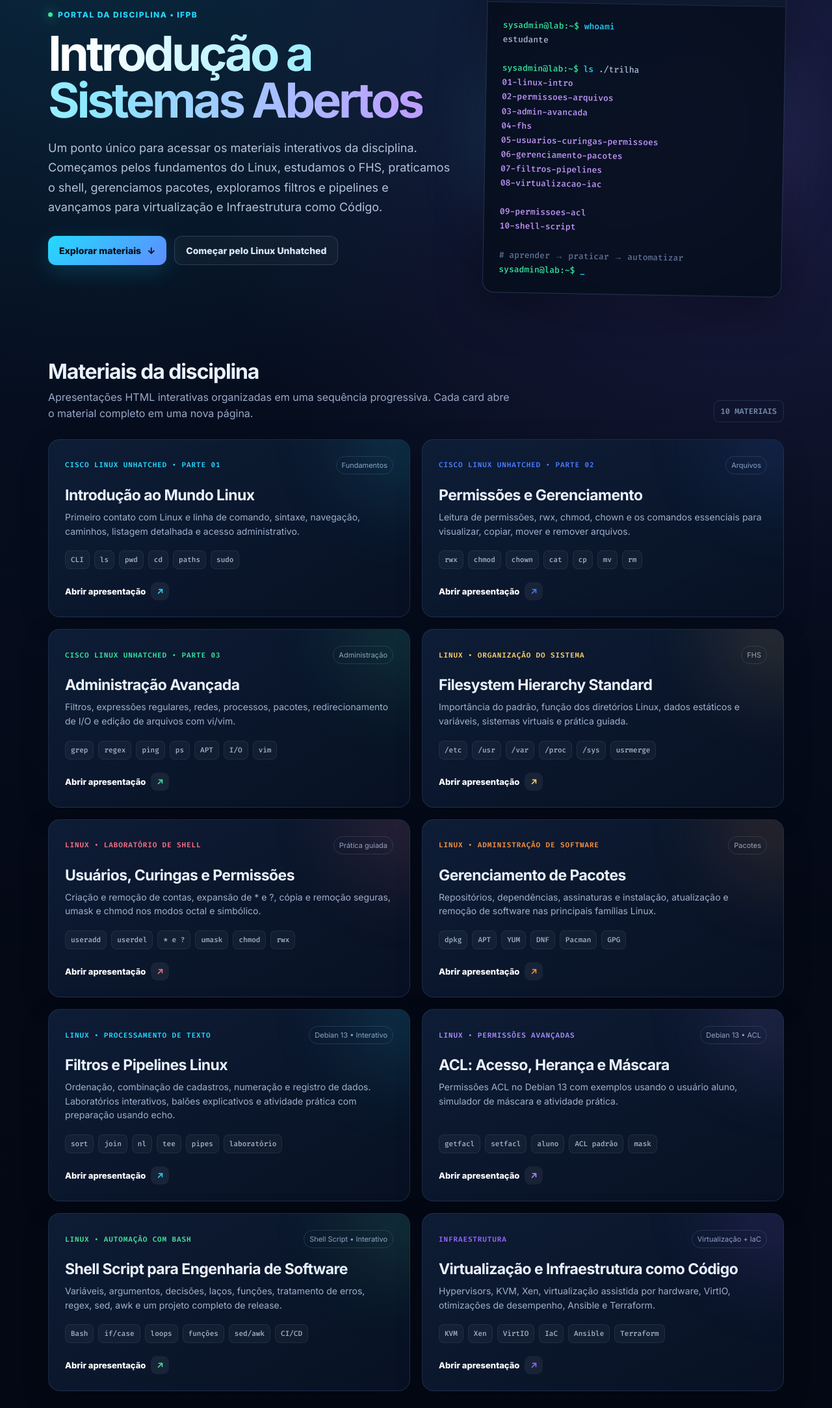
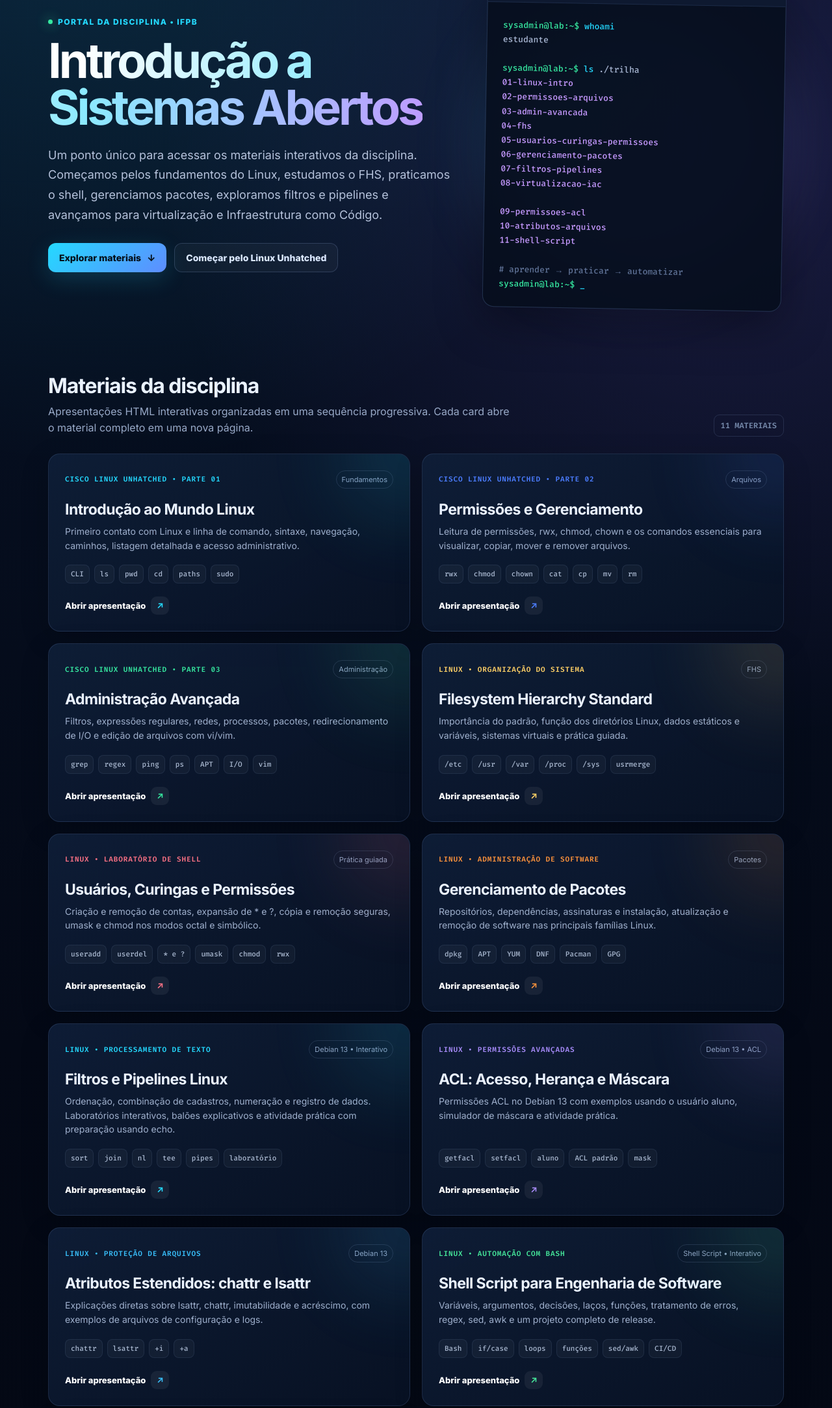
Before and after one commit to zeraimundo/isa-git, a plain HTML site: page index.html in a window 1280 px wide. Shown: the part 183-2350 px from the top of the page at 65% size. Drawn offline with Linux system fonts and the light colour scheme.

Commit message:
Inclui atributos antes de Shell Script no portal e na trilha

```diff
--- a/index.html
+++ b/index.html
@@ -135,7 +135,8 @@ estudante
 <span class="v">08-virtualizacao-iac</span>
 
 <span class="v">09-permissoes-acl</span>
-<span class="v">10-shell-script</span>
+<span class="v">10-atributos-arquivos</span>
+<span class="v">11-shell-script</span>
 
 <span class="comment"># aprender → praticar → automatizar</span>
 <span class="p">sysadmin@lab:~$</span> <span class="c">_</span></pre>
@@ -149,7 +150,7 @@ estudante
           <h2>Materiais da disciplina</h2>
           <p>Apresentações HTML interativas organizadas em uma sequência progressiva. Cada card abre o material completo em uma nova página.</p>
         </div>
-        <div class="count">10 MATERIAIS</div>
+        <div class="count">11 MATERIAIS</div>
       </div>
 
       <div class="grid">
@@ -211,6 +212,8 @@ estudante
 
         <a class="card" href="linux-acl.html" style="--accent:#a78bfa"><div class="card-top"><span class="module">Linux • Permissões avançadas</span><span class="badge">Debian 13 • ACL</span></div><h3>ACL: Acesso, Herança e Máscara</h3><p>Permissões ACL no Debian 13 com exemplos usando o usuário aluno, simulador de máscara e atividade prática.</p><div class="topics"><span>getfacl</span><span>setfacl</span><span>aluno</span><span>ACL padrão</span><span>mask</span></div><span class="open">Abrir apresentação <b>↗</b></span></a>
 
+        <a class="card" href="linux-atributos.html" style="--accent:#38bdf8"><div class="card-top"><span class="module">Linux • Proteção de arquivos</span><span class="badge">Debian 13</span></div><h3>Atributos Estendidos: chattr e lsattr</h3><p>Explicações diretas sobre lsattr, chattr, imutabilidade e acréscimo, com exemplos de arquivos de configuração e logs.</p><div class="topics"><span>chattr</span><span>lsattr</span><span>+i</span><span>+a</span></div><span class="open">Abrir apresentação <b>↗</b></span></a>
+
         <a class="card" href="shell-script-engenharia-software.html" style="--accent:#45e59a">
           <div class="card-top"><span class="module">Linux • Automação com Bash</span><span class="badge">Shell Script • Interativo</span></div>
           <h3>Shell Script para Engenharia de Software</h3>
@@ -246,7 +249,8 @@ estudante
         <div class="step" style="--accent:#24d9ff"><small>Etapa 07</small><strong>Processar texto com filtros e pipelines</strong></div>
         <div class="step" style="--accent:#9868ff"><small>Etapa 08</small><strong>Virtualizar e automatizar</strong></div>
 <div class="step" style="--accent:#a78bfa"><small>Etapa 09</small><strong>Aprofundar permissões com ACL</strong></div>
-        <div class="step" style="--accent:#45e59a"><small>Etapa 10</small><strong>Automatizar tarefas com Shell Script</strong></div>
+        <div class="step" style="--accent:#38bdf8"><small>Etapa 10</small><strong>Proteger arquivos com chattr e lsattr</strong></div>
+        <div class="step" style="--accent:#45e59a"><small>Etapa 11</small><strong>Automatizar tarefas com Shell Script</strong></div>
       </div>
       <div class="note"><strong>Portal evolutivo:</strong> novos materiais podem ser adicionados aqui ao longo do semestre mantendo o mesmo padrão visual e a mesma navegação.</div>
     </section>
```
